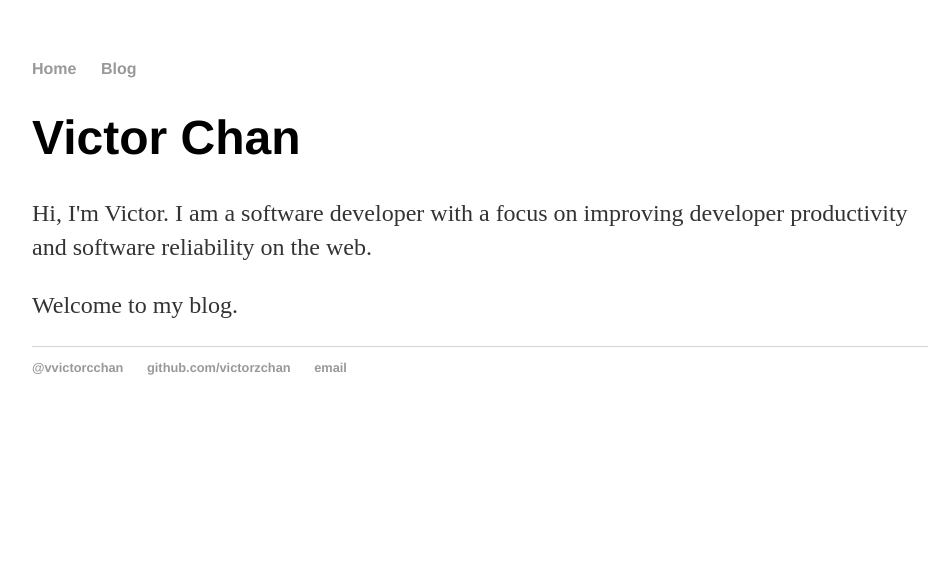
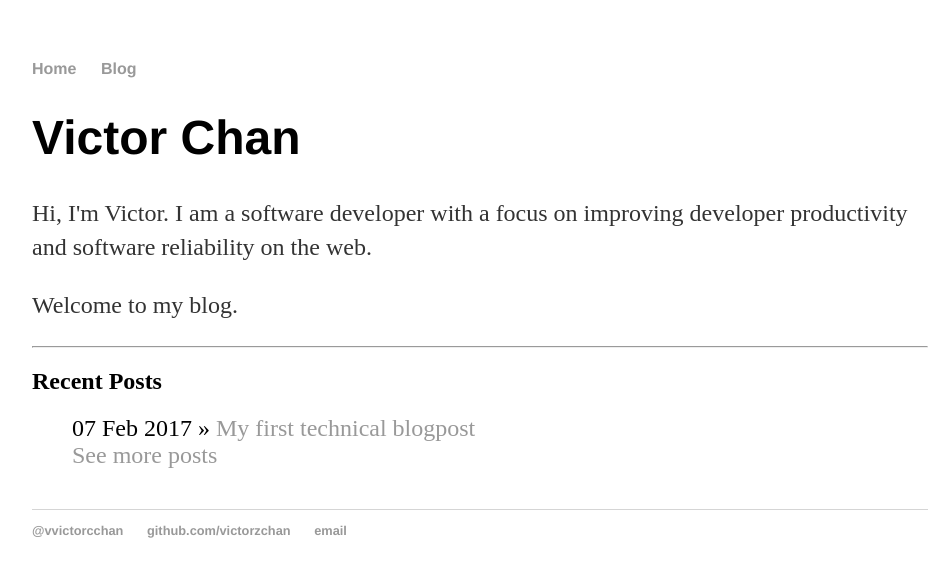
Before and after one commit to vctr-dev/vctr-dev.github.io, a Jekyll site: the page built from index.html, in a window 1280 px wide. Shown: the top 577 px of the page, without its empty margins (160-1099 px from the left). Built offline with Jekyll 4.4.1, drawn with Linux system fonts in a browser that asks for light colours.

Commit message:
Added recent posts to home

```diff
--- a/index.html
+++ b/index.html
@@ -10,4 +10,17 @@ title: Victor Chan
 		developer productivity and software reliability on the web.
 	</p>
 	<p>Welcome to my blog.</p>
+	<hr />
+	<h2>Recent Posts</h2>
+	<ul class="posts">
+		{% for post in site.posts limit:5 %}
+		<li>
+			<span>{{ post.date | date_to_string }}</span> »
+			<a href="{{ post.url }}" title="{{ post.title }}">{{ post.title }}</a>
+		</li>
+		{% endfor %}
+		<li>
+			<a href="/blog">See more posts</a>
+		</li>
+	</ul>
 </div>
```
Lines whose indentation alone changed are shown as unchanged.
